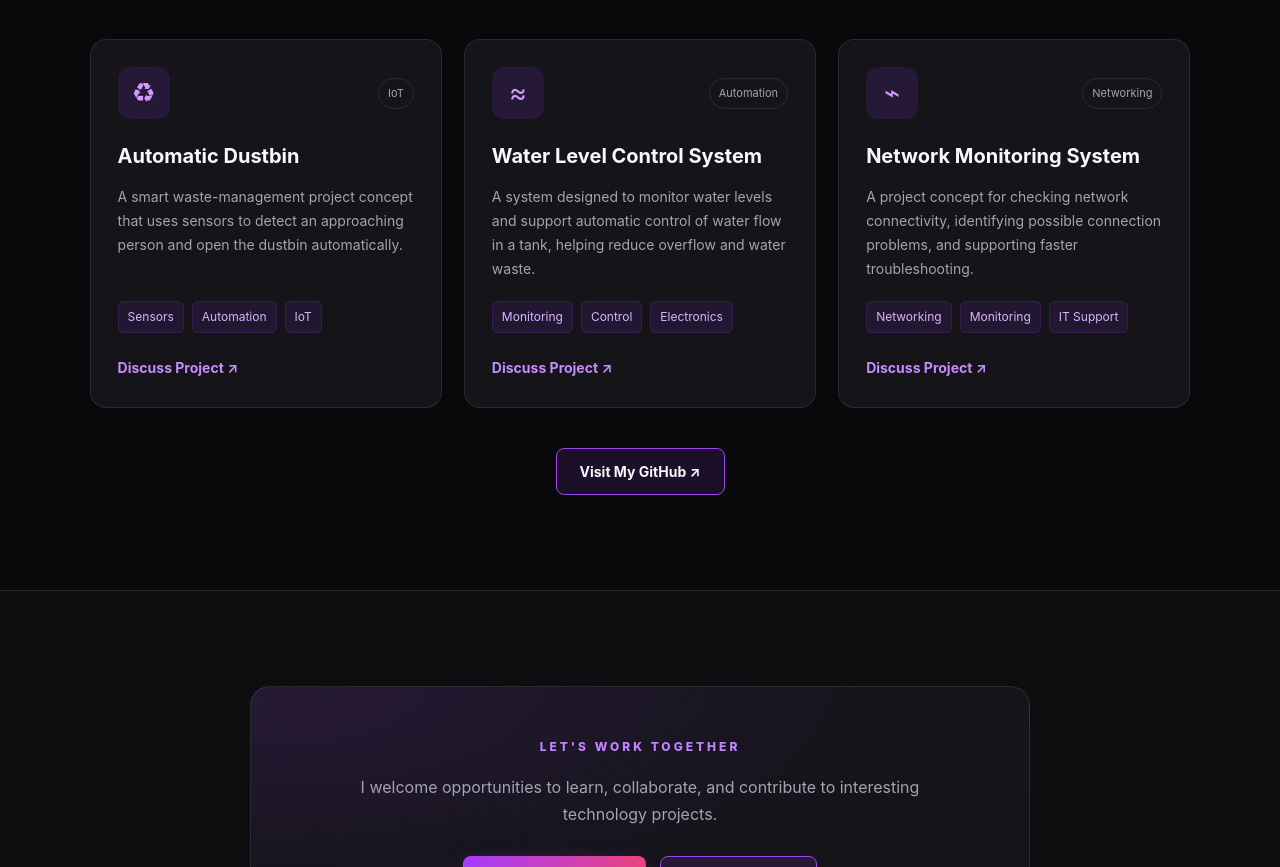
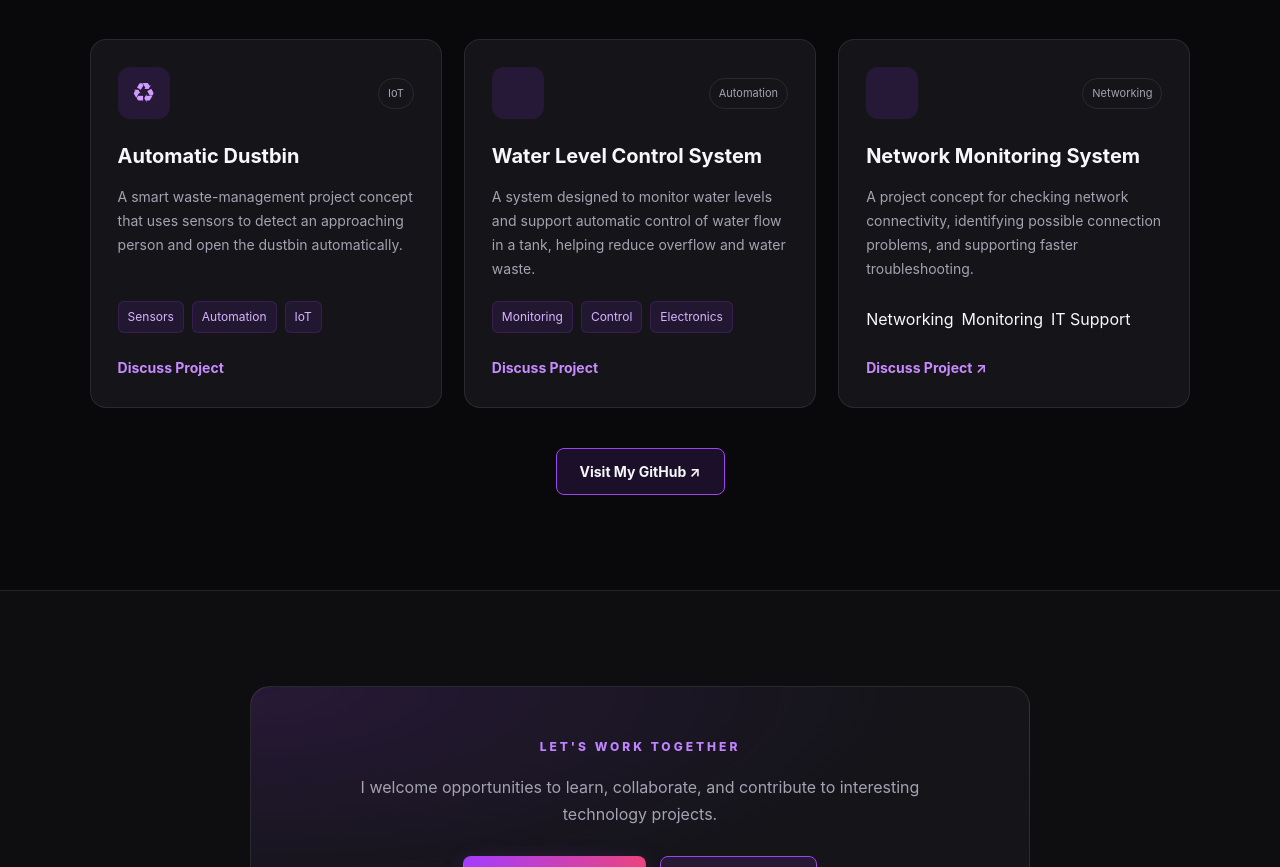
Before and after one commit to vestine123/week--05-Assignment, a plain HTML site: page Documents/MY-Portfolio/index.html in a window 1280 px wide. Shown: the part 2318-3185 px from the top of the page. Drawn offline with Linux system fonts and the light colour scheme; files that its build step writes are made by us from their sources.

Commit message:
complete Javascript exercises

```diff
--- /dev/null
+++ b/Documents/LEVEL/index3.js
@@ -0,0 +1,6 @@
+
+let number = Math.floor(Math.random() * 100) + 1;
+
+console.log("Random number:", number);
+console.log("Is even:", number % 2 === 0);
+console.log("Square root:", Math.sqrt(number).toFixed(2));
--- a/Documents/MY-Portfolio/index.html
+++ b/Documents/MY-Portfolio/index.html
@@ -200,13 +200,13 @@
                     </div>
                     <a href="#contact" class="project-link"
                        data-project="Automatic Dustbin">
-                        Discuss Project <span>↗</span>
+                        Discuss Project
                     </a>
                 </article>
 
                 <article class="glass-card project-card">
                     <div class="project-top">
-                        <span class="project-icon">≈</span>
+                        <span class="project-icon"></span>
                         <span class="project-label">Automation</span>
                     </div>
                     <h3>Water Level Control System</h3>
@@ -222,14 +222,14 @@
                     </div>
                     <a href="#contact" class="project-link"
                        data-project="Water Level Control System">
-                        Discuss Project <span>↗</span>
+                        Discuss Project
                     </a>
                 </article>
 
                 <article class="glass-card project-card">
                     <div class="project-top">
-                        <span class="project-icon">⌁</span>
-                        <span class="project-label">Networking</span>
+                        <div class="project-icon"></div>
+                        <div class="project-label">Networking</div>
                     </div>
                     <h3>Network Monitoring System</h3>
                     <p>
@@ -238,9 +238,9 @@
                         supporting faster troubleshooting.
                     </p>
                     <div class="tags">
-                        <span>Networking</span>
-                        <span>Monitoring</span>
-                        <span>IT Support</span>
+                        <div>Networking</div>
+                        <div>Monitoring</div>
+                        <div>IT Support</div>
                     </div>
                     <a href="#contact" class="project-link"
                        data-project="Network Monitoring System">
```
Also changed, not shown: Documents/LEVEL/index.js (added, +12 -0 lines), Documents/LEVEL/index2.js (added, +9 -0 lines), Documents/LEVEL/index4 .js (added, +7 -0 lines), Documents/LEVEL/index5.js (added, +11 -0 lines).
